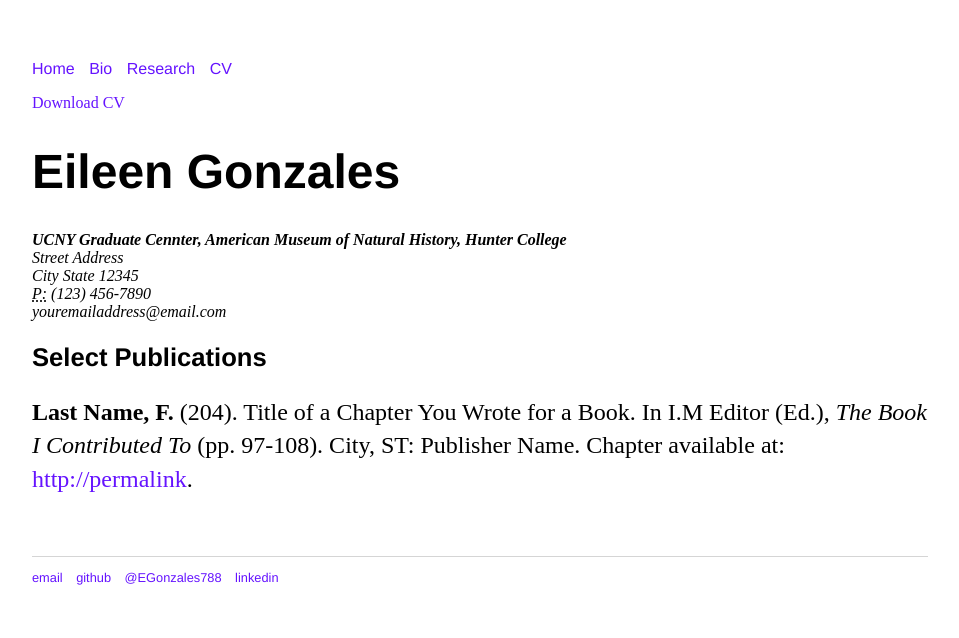
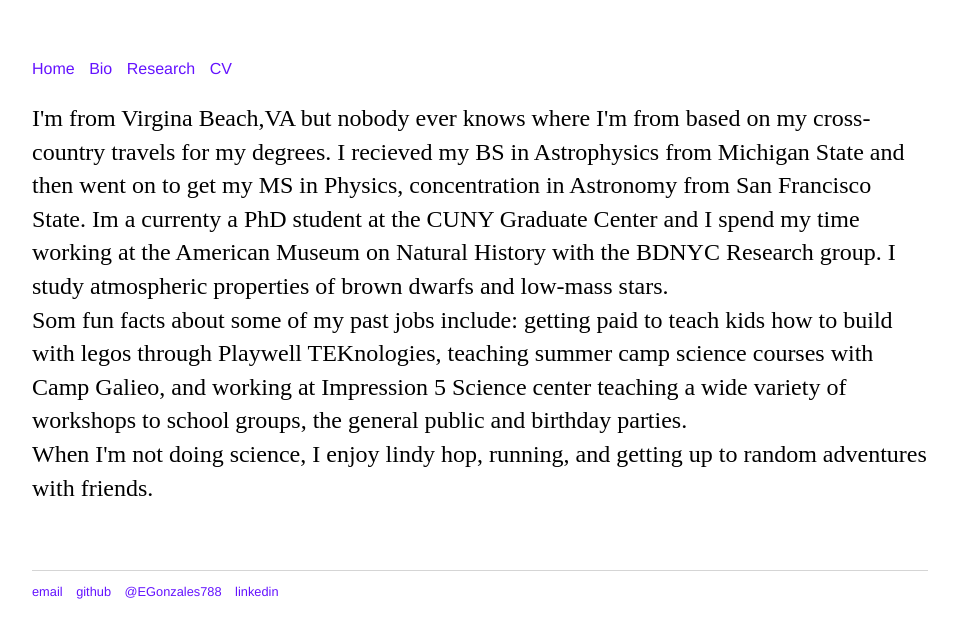
Before and after one commit to ECGonzales/ECGonzales.github.io, a Jekyll site: the page built from Bio/index.html, in a window 1280 px wide. Shown: the top 638 px of the page, without its empty margins (160-1119 px from the left). Built offline with Jekyll 4.4.1, drawn with Linux system fonts in a browser that asks for light colours.

Commit message:
Update index.html
Added a bio

```diff
--- a/Bio/index.html
+++ b/Bio/index.html
@@ -3,20 +3,18 @@ layout: default
 title: Eileen Gonzales CV
 ---
 
-	<div class="cv">
-		<a href="#" class="download" title="Download CV as PDF">Download CV</a>
-					<h1>Eileen Gonzales</h1>
-					<address>
-					<strong>UCNY Graduate Cennter, American Museum of Natural History, Hunter College</strong><br>
-					Street Address<br>
-					City State 12345<br>
-					<abbr title="phone">P:</abbr> (123) 456-7890<br>
-					<span class="obfuscate">youremailaddress@email.com</span>
-					</address>
+	<div class="bio">
+		<p> I'm from Virgina Beach,VA but nobody ever knows where I'm from based on my cross-country travels for my degrees.
+		I recieved my BS in Astrophysics from Michigan State and then went on to get my MS in Physics,
+		concentration in Astronomy from San Francisco State. Im a currenty a PhD student at the CUNY Graduate Center
+		and I spend my time working at the American Museum on Natural History with the BDNYC Research group. I study
+		atmospheric properties of brown dwarfs and low-mass stars. </br>
 
-					<h2>Select Publications</h2>
+		Som fun facts about some of my past jobs include: getting paid to teach kids how to build with legos through
+		Playwell TEKnologies, teaching summer camp science courses with Camp Galieo, and working at Impression 5 Science
+		center teaching a wide variety of workshops to school groups, the general public and birthday parties.</br>
 
-					<p><strong>Last Name, F.</strong> (204). Title of a Chapter You Wrote for a Book. In I.M Editor (Ed.), <em>The Book I Contributed To</em> (pp. 97-108). City, ST: Publisher Name. Chapter available at: <a href="#">http://permalink</a>.
+		When I'm not doing science, I enjoy lindy hop, running, and getting up to random adventures with friends.</p>
 
 
 	</div>
```
